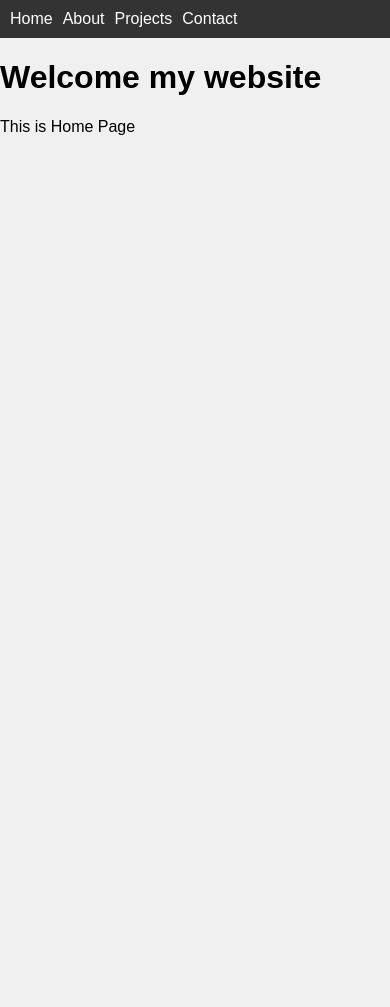
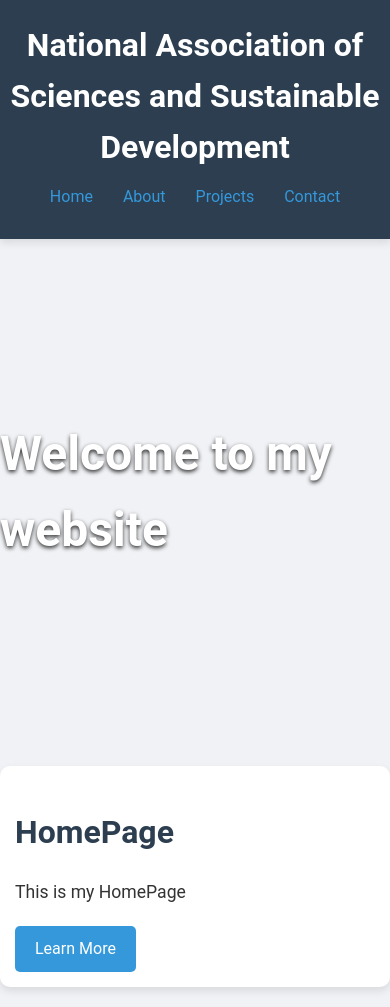
Before and after one commit to IsmailOulladi/site1, a React (Create React App) app: page / in a window 390 px wide. Before the commit the page ends 844 px from the top, so only its background shows below. Built offline with nearby package versions, Linux system fonts and the light colour scheme.

Commit message:
modification 2

```diff
--- a/src/App.css
+++ b/src/App.css
@@ -1,58 +1,164 @@
-/* src/App.css */
+/* General Styles */
 body {
-  font-family: Arial, sans-serif;
+  font-family: 'Roboto', sans-serif;
   margin: 0;
   padding: 0;
-  background-color: #f0f0f0;
+  background-color: #f0f2f5;
+  color: #333;
+  line-height: 1.6;
+}
+
+a {
+  color: #3498db;
+  text-decoration: none;
+}
+
+a:hover {
+  color: #2980b9;
+}
+
+/* Header Styles */
+header {
+  background: #2c3e50;
+  color: #fff;
+  padding: 20px 0;
+  text-align: center;
+  box-shadow: 0 4px 8px rgba(0,0,0,0.1);
+}
+
+header h1 {
+  margin: 0;
+  font-size: 2.5em;
 }
 
 nav {
-  background-color: #333;
-  color: #fff;
-  padding: 10px;
+  margin: 20px 0;
 }
 
-nav ul {
-  list-style-type: none;
-  margin: 0;
-  padding: 0;
+nav a {
+  margin: 0 15px;
+  font-size: 1.1em;
+  transition: color 0.3s;
 }
 
-nav ul li {
-  display: inline;
-  margin-right: 10px;
+/* Main Content Styles */
+.container {
+  max-width: 1200px;
+  margin: 20px auto;
+  padding: 20px;
+  background: #fff;
+  box-shadow: 0 4px 8px rgba(0,0,0,0.1);
+  border-radius: 10px;
 }
 
-nav ul li a {
-  color: #fff;
-  text-decoration: none;
+.container h2 {
+  color: #2c3e50;
+  font-size: 2em;
+  margin-bottom: 20px;
 }
 
-nav ul li a:hover {
-  text-decoration: underline;
+.container p {
+  font-size: 1.1em;
+  margin-bottom: 20px;
 }
 
-.container {
-  max-width: 800px;
-  margin: 20px auto;
-  background-color: #fff;
-  padding: 20px;
-  border-radius: 8px;
-  box-shadow: 0 0 10px rgba(0, 0, 0, 0.1);
+/* Footer Styles */
+footer {
+  background: #2c3e50;
+  color: #fff;
+  text-align: center;
+  padding: 10px 0;
+  position: fixed;
+  bottom: 0;
+  width: 100%;
 }
 
-.btn-primary {
+footer p {
+  margin: 0;
+  font-size: 0.9em;
+}
+
+/* Button Styles */
+.button {
   display: inline-block;
   padding: 10px 20px;
-  background-color: #007bff;
+  background: #3498db;
   color: #fff;
   border: none;
-  border-radius: 4px;
-  font-size: 1rem;
+  border-radius: 5px;
+  font-size: 1em;
   cursor: pointer;
-  text-decoration: none;
+  transition: background 0.3s, transform 0.3s;
 }
 
-.btn-primary:hover {
-  background-color: #0056b3;
+.button:hover {
+  background: #2980b9;
+  transform: translateY(-2px);
 }
+
+/* Responsive Design */
+@media (max-width: 768px) {
+  header h1 {
+      font-size: 2em;
+  }
+
+  nav {
+      margin: 10px 0;
+  }
+
+  nav a {
+      font-size: 1em;
+  }
+
+  .container {
+      padding: 15px;
+  }
+}
+
+/* Hero Section Styles */
+.hero {
+  /*background: url('path/to/your/image.jpg') no-repeat center center/cover;*/
+  height: 60vh;
+  display: flex;
+  justify-content: center;
+  align-items: center;
+  color: white;
+  text-shadow: 0 2px 4px rgba(0,0,0,0.8);
+}
+
+.hero h1 {
+  font-size: 3em;
+  margin: 0;
+}
+
+/* Card Styles */
+.card {
+  background: white;
+  border-radius: 10px;
+  box-shadow: 0 4px 8px rgba(0,0,0,0.1);
+  overflow: hidden;
+  margin: 20px 0;
+  transition: transform 0.3s;
+}
+
+.card:hover {
+  transform: translateY(-5px);
+}
+
+.card img {
+  width: 100%;
+  height: auto;
+}
+
+.card-content {
+  padding: 20px;
+}
+
+.card-content h3 {
+  margin-top: 0;
+  color: #2c3e50;
+}
+
+.card-content p {
+  margin-bottom: 20px;
+}
--- a/src/components/About.js
+++ b/src/components/About.js
@@ -1,12 +1,14 @@
 import React from 'react';
 
-function About() {
+const About = () => {
   return (
-    <div>
-      <h1>About Us</h1>
-      <p>This is about us page</p>
+    <div className="container">
+      <h2>About Us</h2>
+      <p>
+        This is About Us page
+      </p>
     </div>
   );
-}
+};
 
 export default About;
--- a/src/components/Contact.js
+++ b/src/components/Contact.js
@@ -1,14 +1,14 @@
 import React from 'react';
 
-function Contact() {
+const Contact = () => {
   return (
-    <div>
-      <h1>Contact Us</h1>
-      <p>This is contact us page</p>
-          <button  className="btn-primary" >Learn More</button>
+    <div className="container">
+      <h2>Contact Us</h2>
+      <p>
+      This is contact US page
+      </p>
     </div>
-
   );
-}
+};
 
 export default Contact;
--- a/src/components/Home.js
+++ b/src/components/Home.js
@@ -1,13 +1,20 @@
-// components/Home.js
 import React from 'react';
 
-function Home() {
+const Home = () => {
   return (
     <div>
-      <h1>Welcome my website</h1>
-      <p>This is Home Page</p>
+      <div className="hero">
+        <h1>Welcome to my website</h1>
+      </div>
+      <div className="container">
+        <h2>HomePage</h2>
+        <p>
+          This is my HomePage
+        </p>
+        <a href="#" className="button">Learn More</a>
+      </div>
     </div>
   );
-}
+};
 
 export default Home;
--- a/src/components/Navbar.js
+++ b/src/components/Navbar.js
@@ -1,25 +1,18 @@
 import React from 'react';
 import { Link } from 'react-router-dom';
 
-function Navbar() {
+const Navbar = () => {
   return (
+    <header>
+      <h1>National Association of Sciences and Sustainable Development</h1>
       <nav>
-      <ul>
-        <li>
         <Link to="/">Home</Link>
-        </li>
-        <li>
         <Link to="/about">About</Link>
-        </li>
-        <li>
         <Link to="/projects">Projects</Link>
-        </li>
-        <li>
         <Link to="/contact">Contact</Link>
-        </li>
-      </ul>
       </nav>
+    </header>
   );
-}
+};
 
 export default Navbar;
--- a/src/components/Projects.js
+++ b/src/components/Projects.js
@@ -1,12 +1,25 @@
 import React from 'react';
 
-function Projects() {
+const Projects = () => {
   return (
-    <div>
-      <h1>Our Projects</h1>
-      <p>This is projects page</p>
+    <div className="container">
+      <h2>Our Projects</h2>
+      <div className="card">
+        <img src="path/to/your/image1.jpg" alt="Project 1" />
+        <div className="card-content">
+          <h3>Project Title 1</h3>
+          <p>Description of project 1</p>
+        </div>
+      </div>
+      <div className="card">
+        <img src="path/to/your/image2.jpg" alt="Project 2" />
+        <div className="card-content">
+          <h3>Project Title 2</h3>
+          <p>Description of project 2</p>
+        </div>
+      </div>
     </div>
   );
-}
+};
 
 export default Projects;
```
Lines whose indentation alone changed are shown as unchanged.
